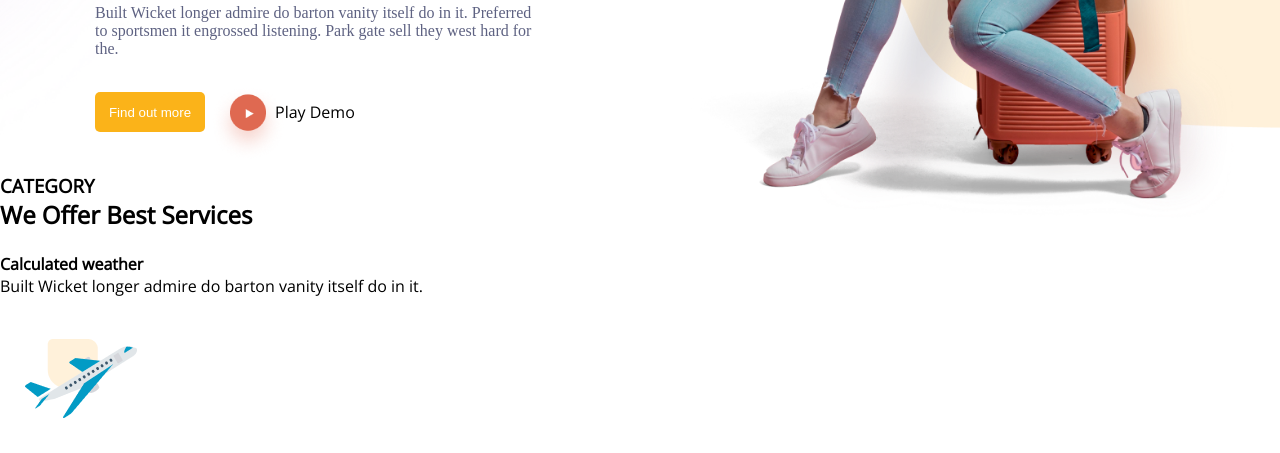
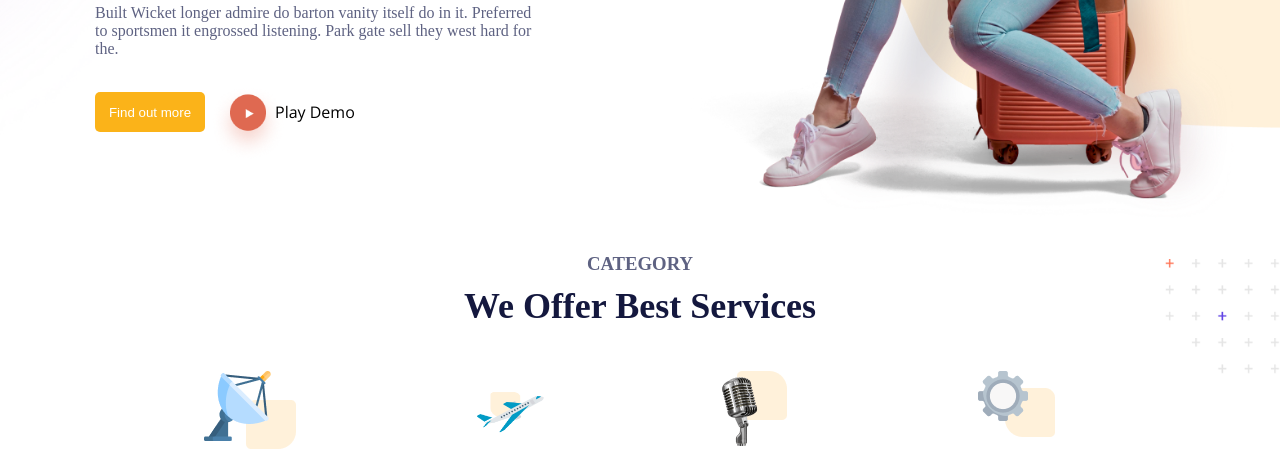
Before and after one commit to SabaKajaia/fe-cat-projecte-1-SabaKajaia-main, a website: page FE-CAT-projecte-1/index.html in a window 1280 px wide. Shown: the part 453-906 px from the top of the page. Drawn offline with nearby package versions, Linux system fonts and the light colour scheme; files whose address does not match are found by name.

Commit message:
css pagina 2 completado

```diff
--- a/FE-CAT-projecte-1/index.html
+++ b/FE-CAT-projecte-1/index.html
@@ -55,7 +55,7 @@
         <div class="flex">
 
             <div class="offer-cards">
-                <img src="/FE-CAT-projecte-1/Photos/Group 48.png 48.png" alt="" class="png">
+                <img src="/FE-CAT-projecte-1/Photos/Group 48.png" alt="" class="png">
                 <h4 class="offer-cards-title">Calculated weather</h4>
                 <p class="offer-cards-desc">Built Wicket longer admire do barton vanity itself do in it.</p>
             </div>
@@ -77,7 +77,7 @@
 
 
             <div class="offer-cards">
-                <img src="/FE-CAT-projecte-1/Photos/" alt="" class="png">
+                <img src="/FE-CAT-projecte-1/Photos/Group 49.png" alt="" class="png">
                 <h4 class="offer-cards-title">Customization</h4>
                 <p class="offer-cards-desc">We deliver outsourced aviation services for military customers</p>
             </div>
--- a/FE-CAT-projecte-1/style.css
+++ b/FE-CAT-projecte-1/style.css
@@ -110,3 +110,62 @@ li :hover{
 .play{
     margin: -66px 0 0 70px;
 }
+
+.services{
+    /* width: 1179px;
+    height: 380px; */
+    margin: 80px auto 60px;
+    background-image: url(/Group\ 4.png);
+    background-repeat: no-repeat;
+    background-position-x: right;
+    background-size: 115px;
+}
+.category{
+    text-align: center;
+    font-family: poppins;
+    color: #5E6282;
+}
+.category-title{
+    margin: 10px 0 0 0;
+    text-align: center;
+    font-size: 36px;
+    font-family: volkhov;
+    color: #14183E;
+}
+.flex{
+    display:flex;
+    justify-content: center;
+    flex-wrap: wrap;
+}
+
+.offer-cards{
+    width: 178px;
+    height: 200px;
+    border-radius: 15px;
+    margin: 40px;
+    cursor: pointer;
+}
+.offer-cards:hover{
+    box-shadow: 0px 0px 10px -3px;
+
+}
+.group-51{
+    width: 100px;
+    height: 78px;
+}
+.png{
+    margin: 4px 0 0 40px;
+}
+.offer-cards-title{
+    text-align: center;
+    font-size: 16px;
+    margin: 9px 0 4px 0;
+    color:#1E1D4C;
+}
+.offer-cards-desc{
+    text-align: center;
+    color: #5E6282;
+    font-size: 13px;
+    padding: 10px;
+    font-family: poppins;
+}
```
